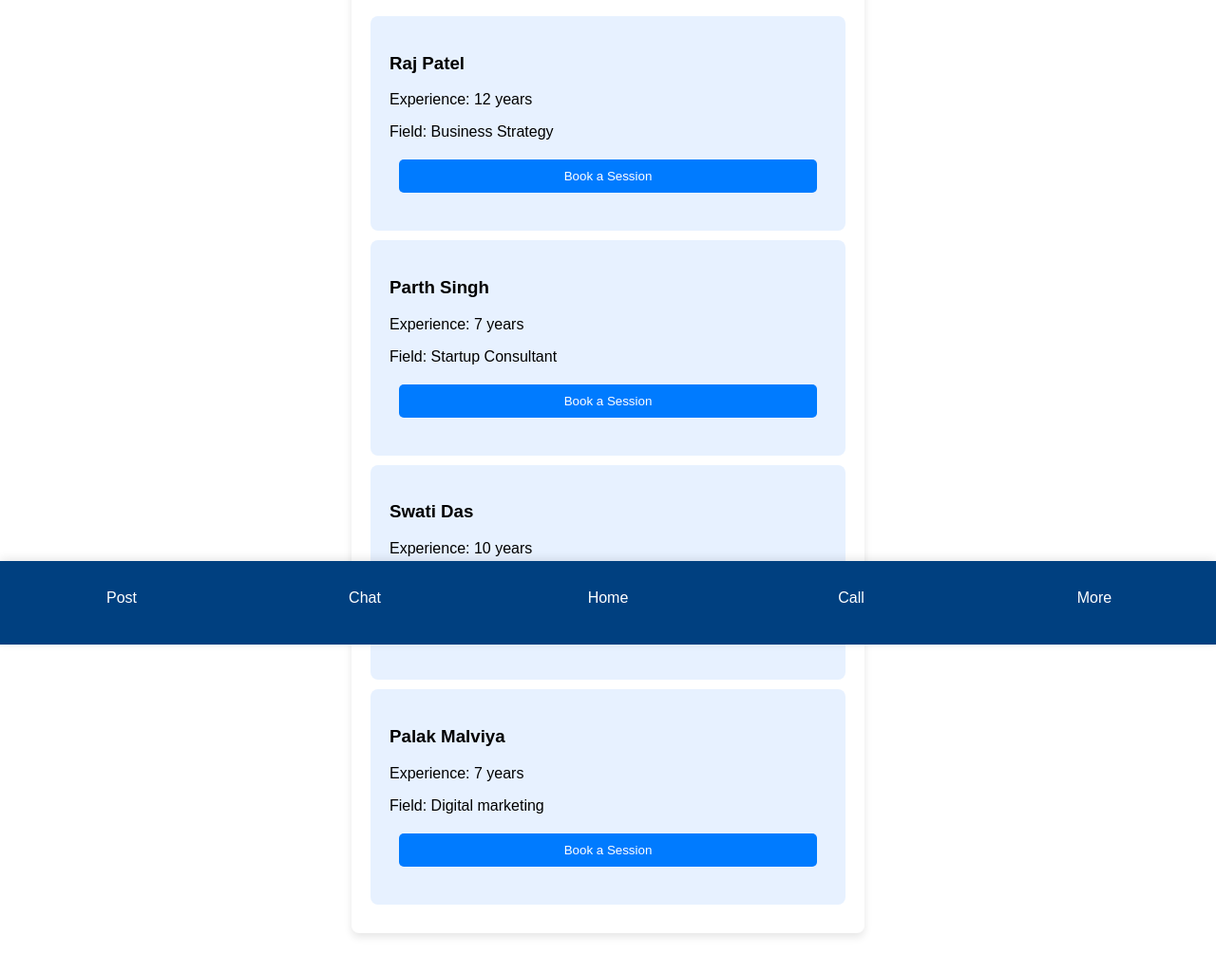
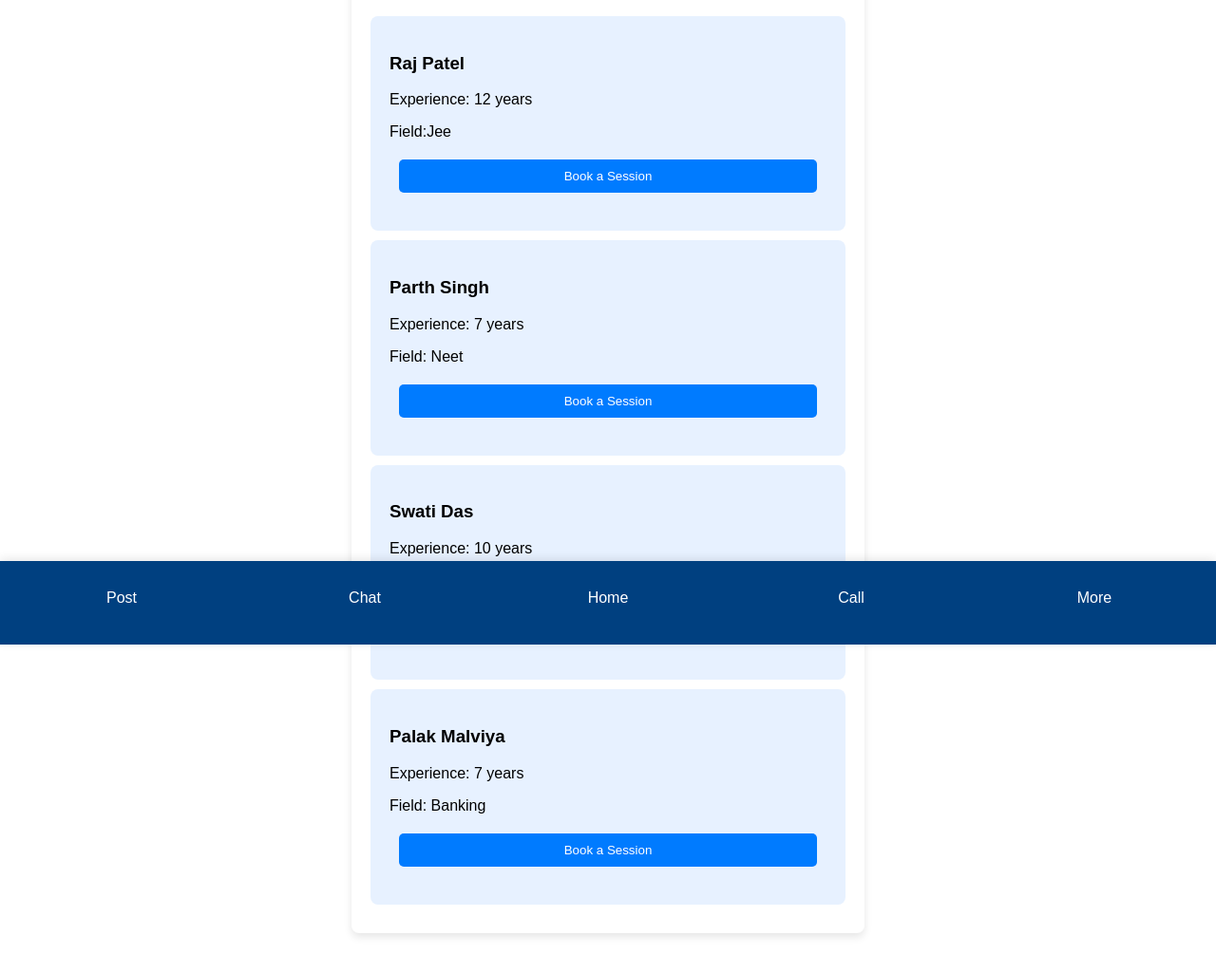
Before and after one commit to prachi-sonii/mentorconnect, a plain HTML site: page competitive.html in a window 1280 px wide. Shown: the part 121-1146 px from the top of the page at 95% size. Drawn offline with Linux system fonts and the light colour scheme.

Commit message:
Update competitive.html

```diff
--- a/competitive.html
+++ b/competitive.html
@@ -12,25 +12,25 @@
         <div class="mentor-card">
             <h3>Raj Patel</h3>
             <p>Experience: 12 years</p>
-            <p>Field: Business Strategy</p>
+            <p>Field:Jee</p>
             <button class="book-button" onclick="bookMentor('John Dew')">Book a Session</button>
         </div>
         <div class="mentor-card">
             <h3>Parth Singh</h3>
             <p>Experience: 7 years</p>
-            <p>Field: Startup Consultant</p>
+            <p>Field: Neet</p>
             <button class="book-button" onclick="bookMentor('Parth Singh')">Book a Session</button>
         </div>
         <div class="mentor-card">
             <h3>Swati Das</h3>
             <p>Experience: 10 years</p>
-            <p>Field: Business Strategy</p>
+            <p>Field:Upsc</p>
             <button class="book-button" onclick="bookMentor('Swati Das')">Book a Session</button>
         </div>
         <div class="mentor-card">
             <h3>Palak Malviya</h3>
             <p>Experience: 7 years</p>
-            <p>Field: Digital marketing</p>
+            <p>Field: Banking</p>
             <button class="book-button" onclick="bookMentor('Palak Malviya')">Book a Session</button>
         </div>
 
```
